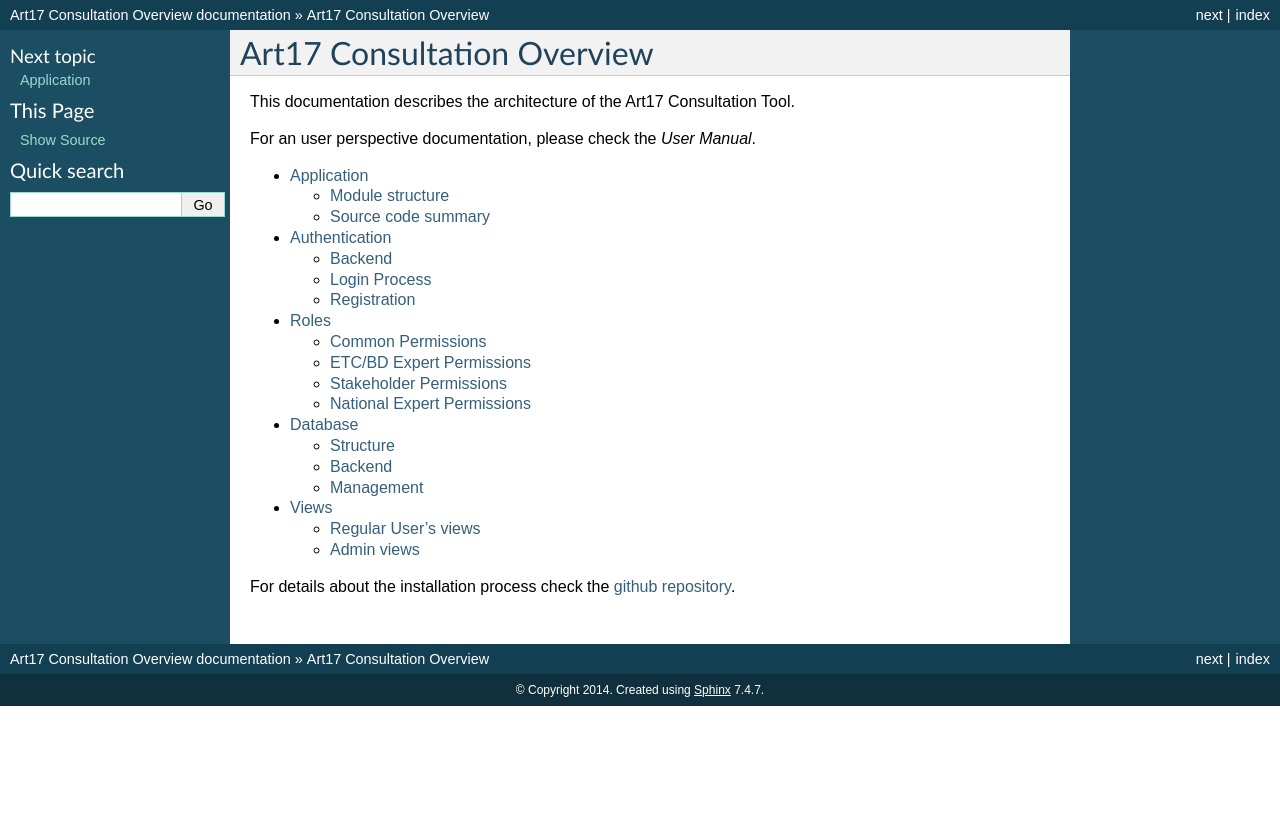
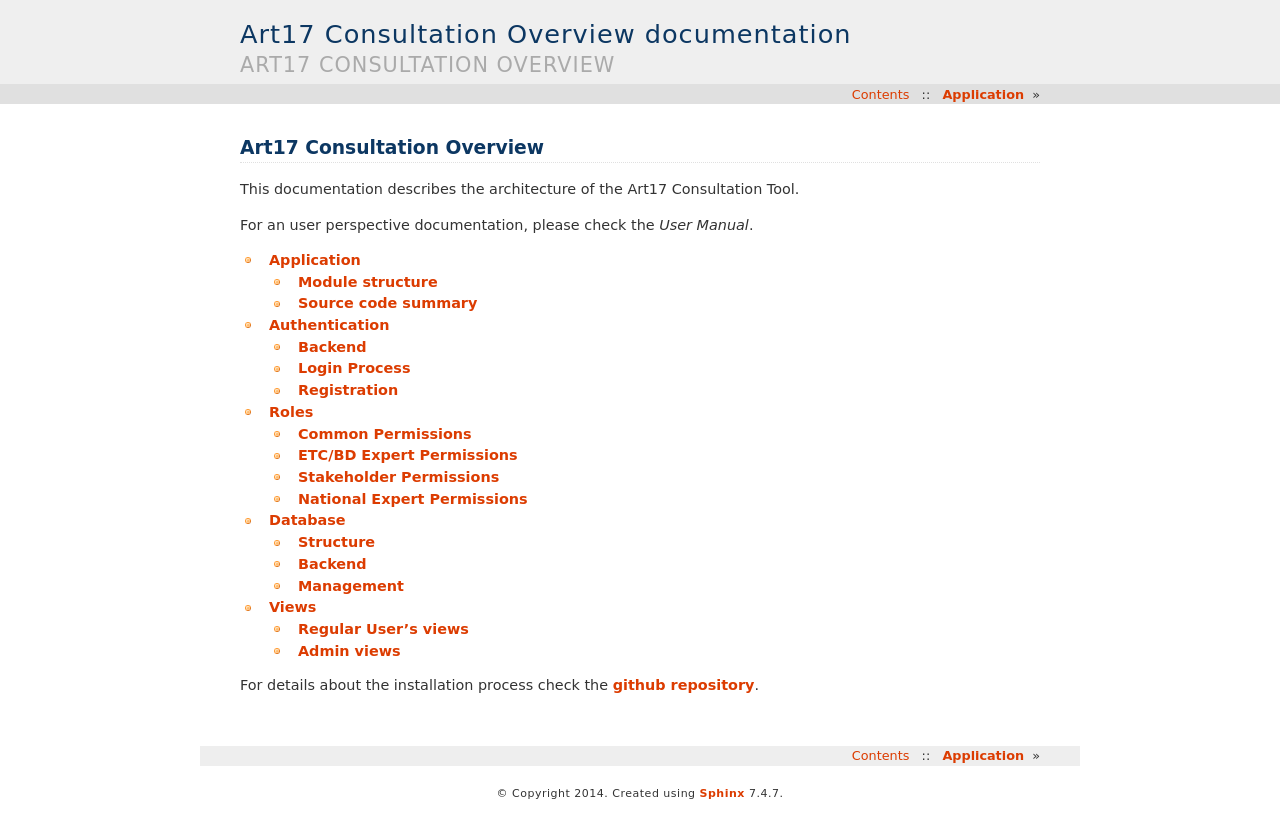
Before and after one commit to eea/art17-consultation, a Sphinx documentation site: the page built from docs/overview/source/index.rst, in a window 1280 px wide. Shown: the top 838 px of the page. Built offline with Sphinx 7.4.7, drawn with Linux system fonts in a browser that asks for light colours.

Commit message:
[docs] Add theme and custom css to html docs.

```diff
--- /dev/null
+++ b/docs/overview/source/_static/custom.css
@@ -0,0 +1,19 @@
+@import url("haiku.css");
+
+.figure img {
+    max-width: 80%;
+    display: block;
+    margin-left: auto;
+    margin-right: auto;
+    box-shadow: 2px 2px 5px #888888;
+}
+
+.figure .caption {
+    text-align: center;
+    font-style: italic;
+}
+
+body {
+    max-width: 55em;
+    min-width: 50em;
+}
--- a/docs/overview/source/conf.py
+++ b/docs/overview/source/conf.py
@@ -108,7 +108,8 @@ pygments_style = 'sphinx'
 
 # The theme to use for HTML and HTML Help pages.  See the documentation for
 # a list of builtin themes.
-html_theme = 'default'
+html_theme = 'haiku'
+html_style = 'custom.css'
 
 # Theme options are theme-specific and customize the look and feel of a theme
 # further.  For a list of options available for each theme, see the
--- a/docs/user/source/conf.py
+++ b/docs/user/source/conf.py
@@ -111,7 +111,8 @@ pygments_style = 'sphinx'
 
 # The theme to use for HTML and HTML Help pages.  See the documentation for
 # a list of builtin themes.
-html_theme = 'default'
+html_theme = 'haiku'
+html_style = 'custom.css'
 
 # Theme options are theme-specific and customize the look and feel of a theme
 # further.  For a list of options available for each theme, see the
```
Also changed, not shown: docs/user/source/_static/custom.css (added, +19 -0 lines), docs/user/source/images/progress_page.png.
